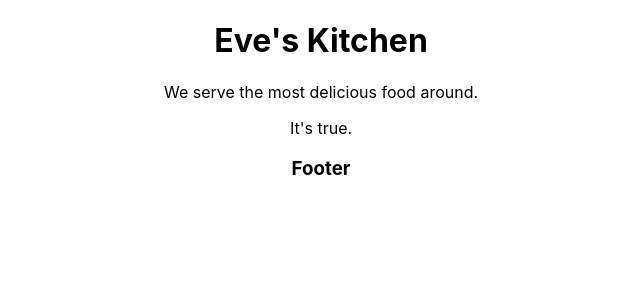
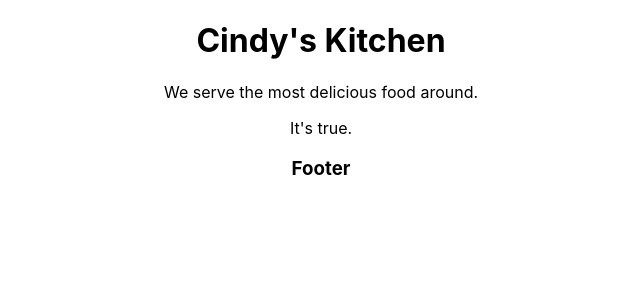
Before and after one commit to Spirovanni/React1, a React (Create React App) app: page / in a window 1280 px wide. Shown: the top 300 px of the page, without its empty margins (319-959 px from the left). Built offline with nearby package versions, Linux system fonts and the light colour scheme.

Commit message:
Adding content to props

```diff
--- a/src/App.js
+++ b/src/App.js
@@ -5,7 +5,7 @@ function Header(props) {
     console.log(props);
     return (
       <header>
-        <h1>Eve's Kitchen</h1>
+        <h1>{props.name}'s Kitchen</h1>
       </header>
   );
 }
@@ -29,7 +29,7 @@ function Footer() {
 function App() {
   return (
     <div className="App">
-        <Header />
+        <Header name="Cindy" />
         <Main />
         <Footer />
       <h3>Footer</h3>
```
